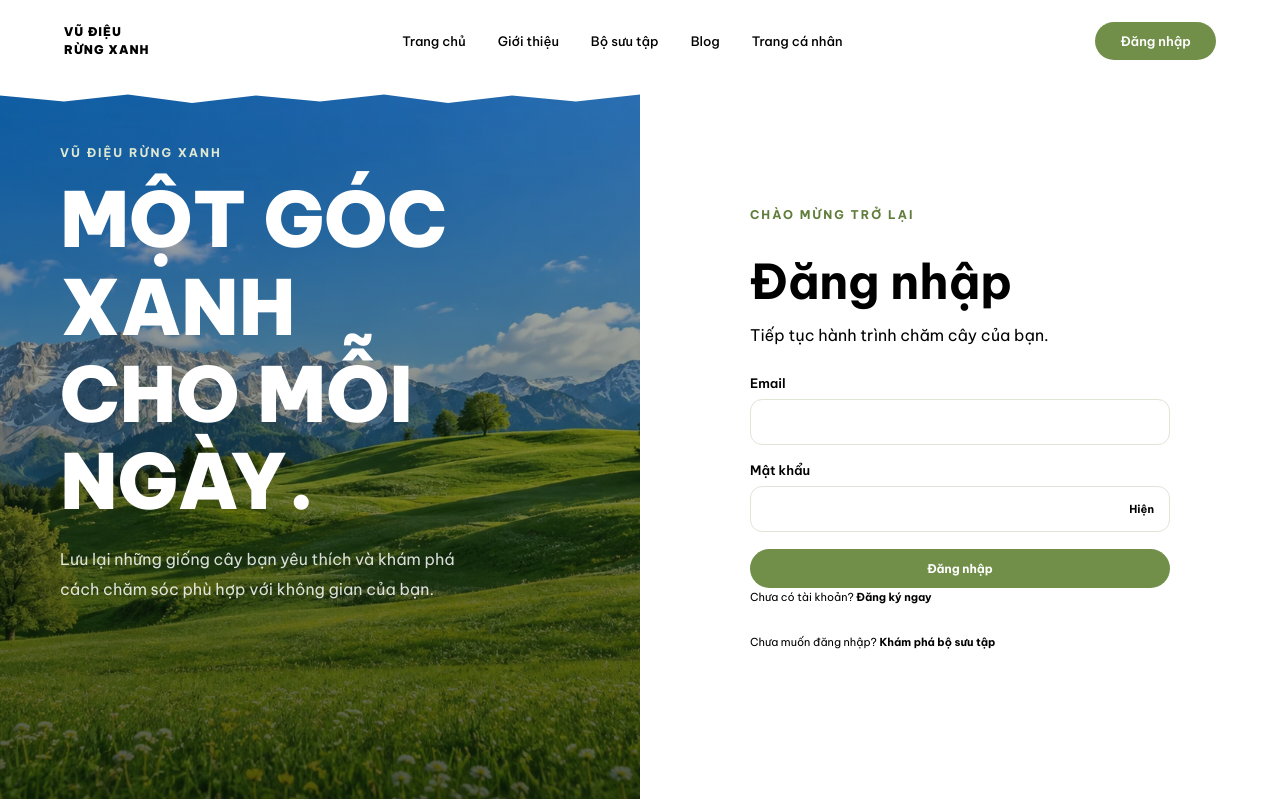
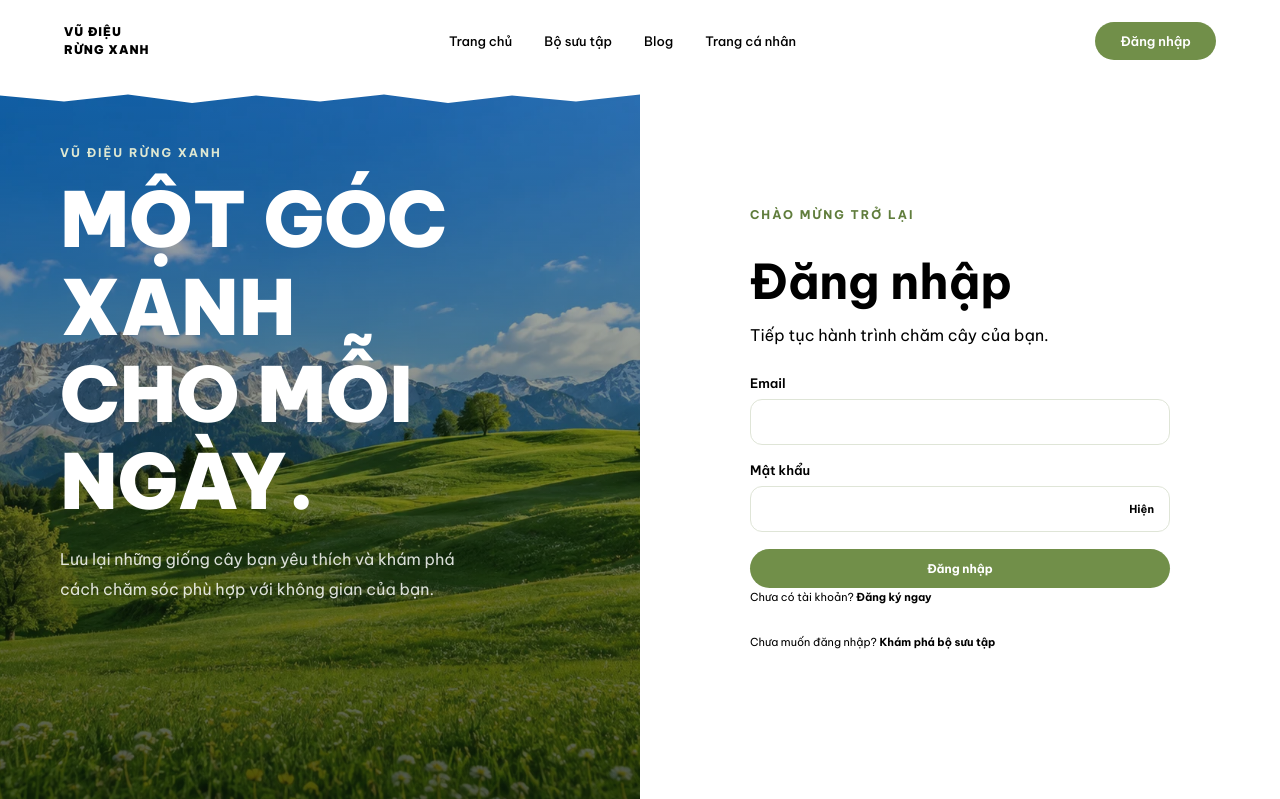
Before and after one commit to PendingN/Web503073, a PHP site: page /login.php in a window 1280 px wide. Shown: the top 799 px of the page. Run offline with PHP 8.4, Linux system fonts and the light colour scheme.

Commit message:
Remove Giới thiệu link from navigation bar

```diff
--- a/includes/navbar.php
+++ b/includes/navbar.php
@@ -9,7 +9,6 @@ $loginLabel = 'Đăng nhập';
     </a>
     <nav aria-label="Điều hướng chính" id="site-menu" class="nav-center">
         <a class="nav-link<?= $activePage === 'home' ? ' active' : '' ?>" <?= $activePage === 'home' ? 'aria-current="page"' : '' ?> href="index.php">Trang chủ</a>
-        <a class="nav-link" href="index.php#about">Giới thiệu</a>
         <a class="nav-link<?= $activePage === 'collection' ? ' active' : '' ?>" <?= $activePage === 'collection' ? 'aria-current="page"' : '' ?> href="collection.php">Bộ sưu tập</a>
         <a class="nav-link<?= $activePage === 'blog' ? ' active' : '' ?>" <?= $activePage === 'blog' ? 'aria-current="page"' : '' ?> href="blog.php">Blog</a>
         <a class="nav-link<?= $activePage === 'profile' ? ' active' : '' ?>" <?= $activePage === 'profile' ? 'aria-current="page"' : '' ?> href="profile.php">Trang cá nhân</a>
```
